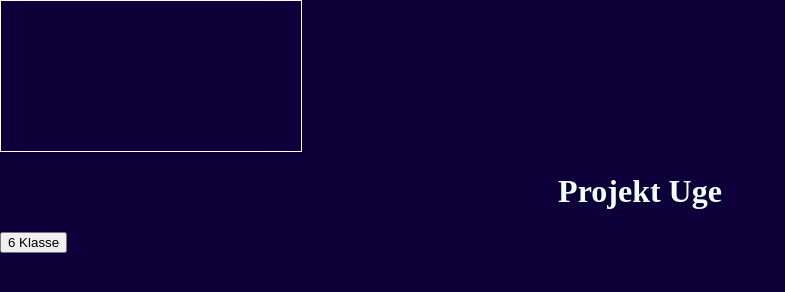
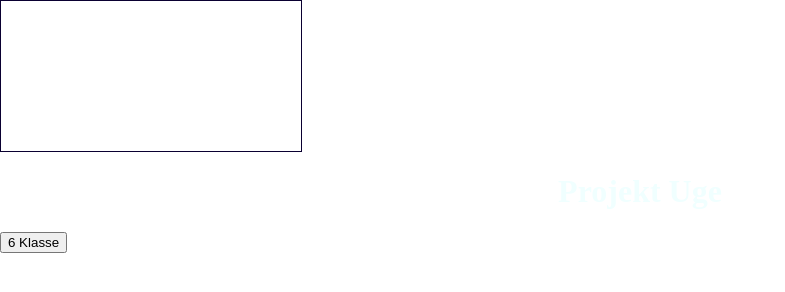
Before and after one commit to school-stuff13/Projekt-Uge, a plain HTML site: page index.html in a window 1280 px wide. Shown: the whole page, without its empty margins (0-785 px from the left). Drawn offline with Linux system fonts and the light colour scheme.

Commit message:
wrghbjik

```diff
--- a/style.css
+++ b/style.css
@@ -5,11 +5,10 @@ h1 {
 
 body {
     margin: 0;
-    background-color: rgb(13, 0, 58);
     overflow: hidden;
 }
 
 canvas {
   display: block;
-  border: 1px solid rgb(255, 255, 255); /* Add this to see the canvas */
+  border: 1px solid rgb(10, 0, 49); /* Add this to see the canvas */
 }
```
